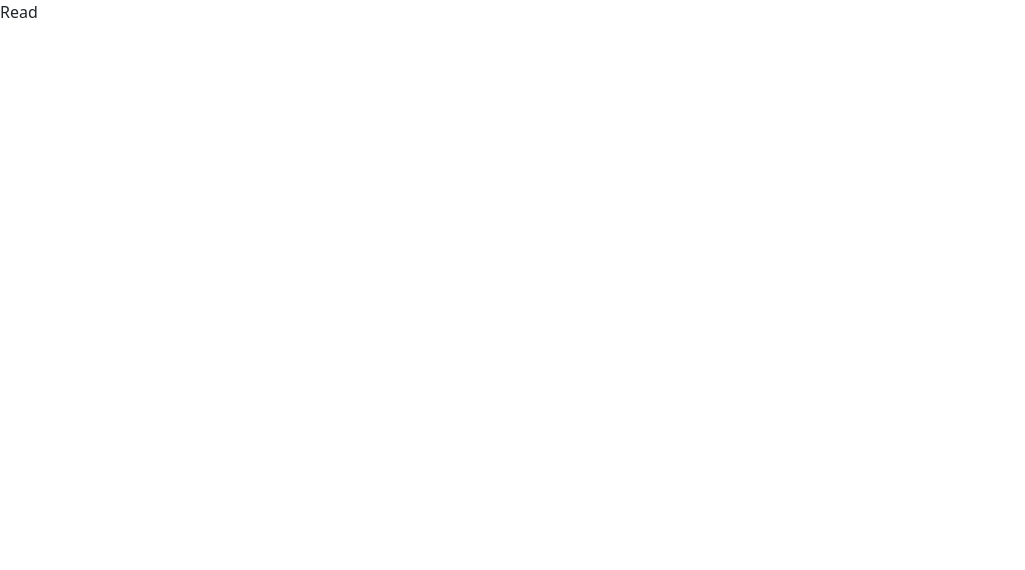
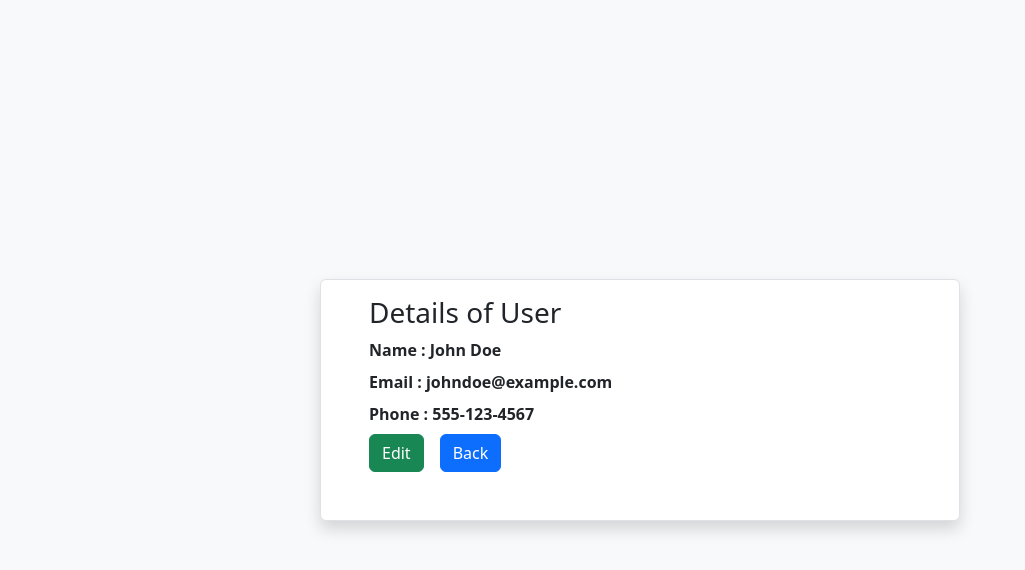
Before and after one commit to dishap001/RP_CRUD, a React (Create React App) app: page /read/1 in a window 1280 px wide. Shown: the top 570 px of the page, without its empty margins (0-1025 px from the left). Built offline with nearby package versions, Linux system fonts and the light colour scheme; data requests are answered from the project's data file.

Commit message:
Completed the Read component

```diff
--- a/src/Home.js
+++ b/src/Home.js
@@ -42,7 +42,7 @@ function Home() {
                 <td>{user.email}</td>
                 <td>{user.phone}</td>
                 <td>
-                    <button className='btn btn-sm btn-info me-2'>Read</button>
+                    <Link to={`/read/${user.id}`} className='btn btn-sm btn-info me-2'>Read</Link>
                   <button className='btn btn-sm btn-primary me-2'>Edit</button>
                   <button className='btn btn-sm btn-danger'>Delete</button>
                 </td>
--- a/src/Read.js
+++ b/src/Read.js
@@ -1,8 +1,37 @@
 import React from 'react'
+import axios from 'axios'
+import { useState,useEffect } from 'react'
+import { useParams } from 'react-router-dom';
+import { Link } from 'react-router-dom';
 
 function Read(){
+    const [data, setData] = useState([]);
+    const {id} = useParams();
+
+    useEffect(() => {
+      axios.get(`http://localhost:3000/users/${id}`)
+        .then((res) => setData(res.data))
+        .catch((err) => console.log(err));
+    }, [id]);
+
     return(
-        <div>Read</div>
+        <div className='d-flex w-100 vh-100 justify-content-center align-items-center bg-light'>
+            <div className='w-50 border bg-white shadow px-5 pt-3 pb-5 rounded'>
+                <h3>Details of User</h3>
+                <div className='mb-2'>
+                <strong>Name : {data.name}</strong>
+                </div>
+                <div className='mb-2'>
+                <strong>Email : {data.email}</strong>
+                </div>
+                <div className='mb-2'>
+                <strong>Phone : {data.phone}</strong>
+                </div>
+                <Link to={ `/update/${id}`} className ='btn btn-success'>Edit</Link>
+                <Link to="/" className ='btn btn-primary ms-3'>Back</Link>
+
+            </div>
+        </div>
     )
 }
 
```
